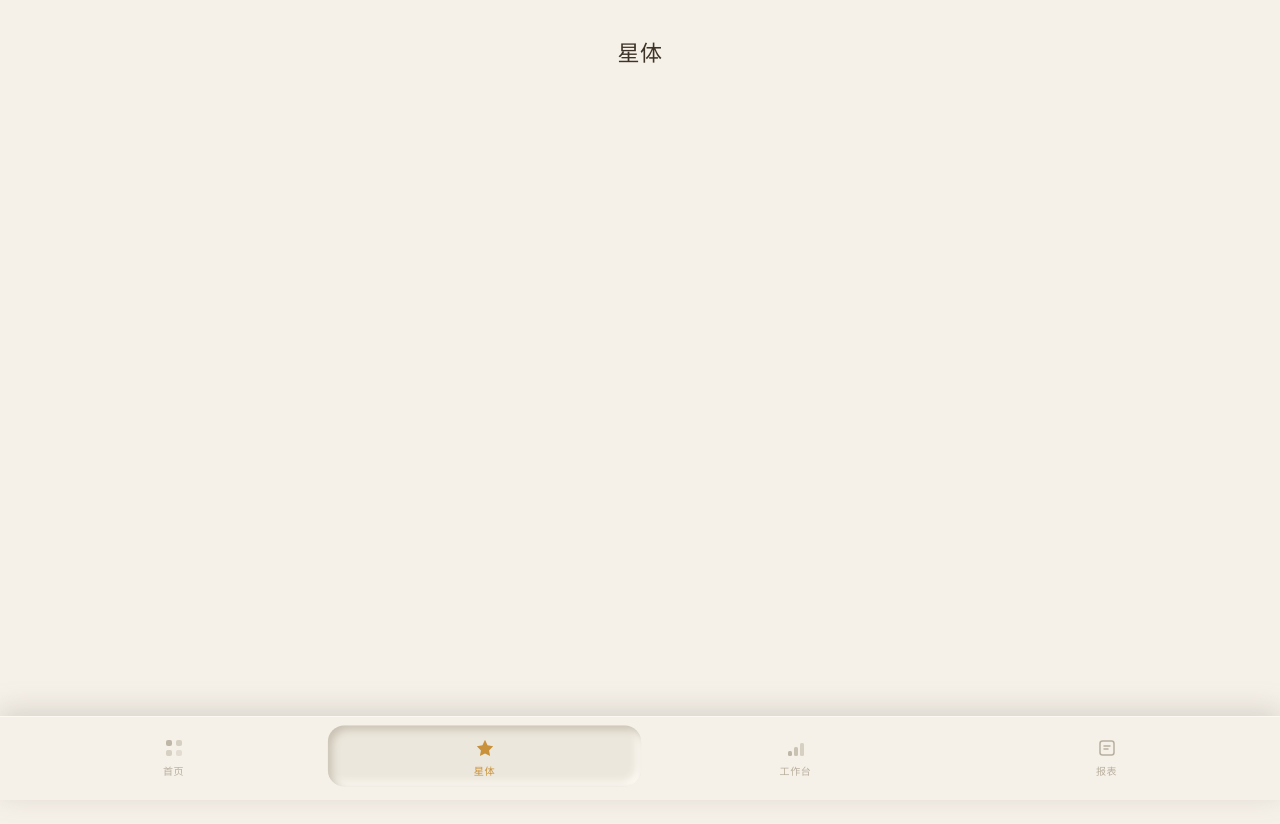
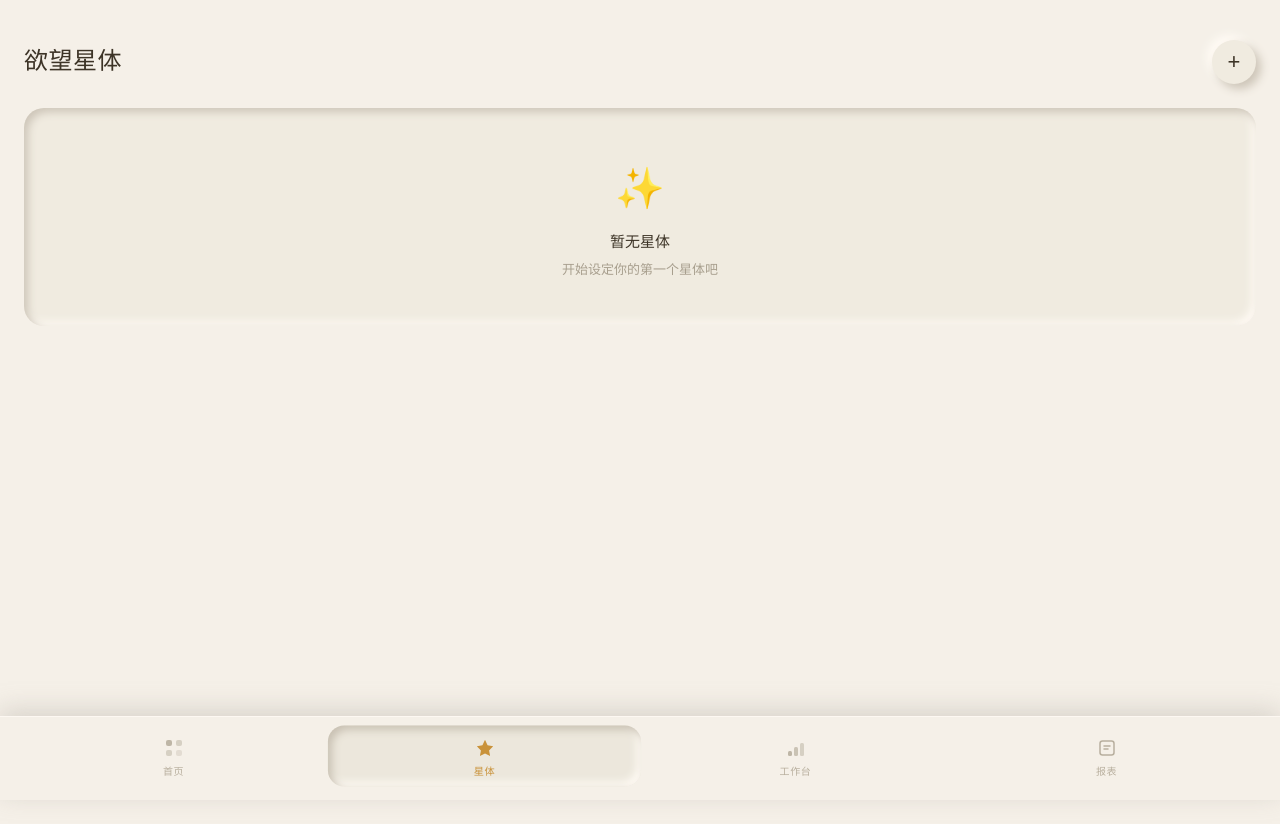
Before and after one commit to YMIR777/qimeng-vault, a React (Vite) app: page /wishes in a window 1280 px wide. Shown: the top 824 px of the page. Before the commit the page ends 800 px from the top, so only its background shows below. Built offline with nearby package versions, Linux system fonts and the light colour scheme.

Commit message:
feat: add Wishes page with horizontal scroll and AddWish modal

```diff
--- a/src/pages/Wishes.tsx
+++ b/src/pages/Wishes.tsx
@@ -1,9 +1,257 @@
+import React, { useState } from 'react';
+import { useWishes } from '../store/useWishes';
+import { WishBottle } from '../components/wishes/WishBottle';
+
+// ── Design Tokens (Cream Neumorphism) ──────────────────────────────
+const css = {
+  bg: '#f5f0e8',
+  card: '#f0ebe0',
+  cardInset: '#e8e3d9',
+  text: '#3d3427',
+  textMuted: '#a89f8e',
+  shadowRaised: '5px 5px 10px #cdc5b8, -5px -5px 10px #fffbf5',
+  shadowInset: 'inset 4px 4px 8px #cdc5b8, inset -4px -4px 8px #fffbf5',
+  spring: 'cubic-bezier(0.34, 1.56, 0.64, 1)',
+} as const;
+
+// ── AddWishModal ──────────────────────────────────────────────────
+interface AddWishModalProps {
+  onConfirm: (data: { name: string; targetPrice: number }) => void;
+  onCancel: () => void;
+}
+
+const AddWishModal: React.FC<AddWishModalProps> = ({ onConfirm, onCancel }) => {
+  const [name, setName] = useState('');
+  const [targetPrice, setTargetPrice] = useState('');
+
+  const handleSubmit = (e: React.FormEvent) => {
+    e.preventDefault();
+    if (!name.trim() || !targetPrice) return;
+    onConfirm({ name: name.trim(), targetPrice: Number(targetPrice) });
+  };
+
+  return (
+    <div
+      style={{
+        position: 'fixed', inset: 0, zIndex: 100,
+        display: 'flex', alignItems: 'center', justifyContent: 'center',
+        background: 'rgba(245,240,232,0.7)',
+        backdropFilter: 'blur(8px)',
+      }}
+      onClick={(e) => { if (e.target === e.currentTarget) onCancel(); }}
+    >
+      <div
+        style={{
+          background: css.card,
+          borderRadius: '20px',
+          padding: '32px 28px',
+          width: '320px',
+          boxShadow: css.shadowRaised,
+        }}
+      >
+        <h3 style={{ margin: '0 0 24px', color: css.text, fontSize: '17px', fontWeight: 500 }}>
+          添加星体
+        </h3>
+        <form onSubmit={handleSubmit}>
+          <div style={{ marginBottom: '16px' }}>
+            <label style={{ display: 'block', color: css.textMuted, fontSize: '12px', marginBottom: '6px' }}>
+              星体名称
+            </label>
+            <input
+              type="text"
+              value={name}
+              onChange={e => setName(e.target.value)}
+              placeholder="比如：新手机"
+              style={{
+                width: '100%', boxSizing: 'border-box',
+                padding: '10px 14px',
+                background: css.bg, border: 'none', borderRadius: '10px',
+                boxShadow: css.shadowInset,
+                color: css.text, fontSize: '14px',
+                outline: 'none',
+              }}
+            />
+          </div>
+          <div style={{ marginBottom: '24px' }}>
+            <label style={{ display: 'block', color: css.textMuted, fontSize: '12px', marginBottom: '6px' }}>
+              目标金额
+            </label>
+            <input
+              type="number"
+              value={targetPrice}
+              onChange={e => setTargetPrice(e.target.value)}
+              placeholder="比如：5000"
+              min="1"
+              style={{
+                width: '100%', boxSizing: 'border-box',
+                padding: '10px 14px',
+                background: css.bg, border: 'none', borderRadius: '10px',
+                boxShadow: css.shadowInset,
+                color: css.text, fontSize: '14px',
+                outline: 'none',
+              }}
+            />
+          </div>
+          <div style={{ display: 'flex', gap: '12px' }}>
+            <button
+              type="button"
+              onClick={onCancel}
+              style={{
+                flex: 1, padding: '10px',
+                background: css.bg, border: 'none', borderRadius: '10px',
+                boxShadow: css.shadowRaised,
+                color: css.textMuted, fontSize: '14px',
+                cursor: 'pointer',
+                transition: `transform 0.2s ${css.spring}`,
+              }}
+              onMouseEnter={e => (e.currentTarget.style.transform = 'scale(0.97)')}
+              onMouseLeave={e => (e.currentTarget.style.transform = 'scale(1)')}
+            >
+              取消
+            </button>
+            <button
+              type="submit"
+              disabled={!name.trim() || !targetPrice}
+              style={{
+                flex: 1, padding: '10px',
+                background: '#e8c97a', border: 'none', borderRadius: '10px',
+                boxShadow: '3px 3px 7px #cdc5b8, -2px -2px 5px #fffbf5',
+                color: css.text, fontSize: '14px', fontWeight: 500,
+                cursor: name.trim() && targetPrice ? 'pointer' : 'not-allowed',
+                opacity: name.trim() && targetPrice ? 1 : 0.5,
+                transition: `transform 0.2s ${css.spring}`,
+              }}
+              onMouseEnter={e => { if (name.trim() && targetPrice) e.currentTarget.style.transform = 'scale(0.97)'; }}
+              onMouseLeave={e => (e.currentTarget.style.transform = 'scale(1)')}
+            >
+              确定
+            </button>
+          </div>
+        </form>
+      </div>
+    </div>
+  );
+};
+
+// ── EmptyState ─────────────────────────────────────────────────────
+const EmptyState: React.FC = () => (
+  <div
+    style={{
+      background: css.card,
+      borderRadius: '20px',
+      padding: '48px 32px',
+      boxShadow: css.shadowInset,
+      textAlign: 'center',
+      margin: '24px 0',
+    }}
+  >
+    <div style={{ fontSize: '40px', marginBottom: '16px' }}>✨</div>
+    <p style={{ margin: '0 0 8px', color: css.text, fontSize: '15px' }}>
+      暂无星体
+    </p>
+    <p style={{ margin: 0, color: css.textMuted, fontSize: '13px' }}>
+      开始设定你的第一个星体吧
+    </p>
+  </div>
+);
+
+// ── AddButton ─────────────────────────────────────────────────────
+const AddButton: React.FC<{ onClick: () => void }> = ({ onClick }) => (
+  <button
+    onClick={onClick}
+    style={{
+      width: '44px', height: '44px',
+      background: css.card, border: 'none', borderRadius: '50%',
+      boxShadow: css.shadowRaised,
+      color: css.text, fontSize: '22px', lineHeight: 1,
+      cursor: 'pointer',
+      transition: `transform 0.2s ${css.spring}`,
+    }}
+    onMouseEnter={e => (e.currentTarget.style.transform = 'scale(1.1)')}
+    onMouseLeave={e => (e.currentTarget.style.transform = 'scale(1)')}
+    onMouseDown={e => (e.currentTarget.style.transform = 'scale(0.93)')}
+    onMouseUp={e => (e.currentTarget.style.transform = 'scale(1.1)')}
+  >
+    +
+  </button>
+);
+
+// ── Wishes Page ───────────────────────────────────────────────────
 export function Wishes() {
+  const { wishes, addWish } = useWishes();
+  const [showModal, setShowModal] = useState(false);
+
+  const handleAddWish = async (data: { name: string; targetPrice: number }) => {
+    await addWish(data);
+    setShowModal(false);
+  };
+
   return (
-    <div style={{ padding: '40px 24px 100px', textAlign: 'center' }}>
-      <h2 style={{ fontFamily: 'var(--font-display)', color: 'var(--text-primary)', fontSize: '22px', fontWeight: 400 }}>
-        星体
-      </h2>
+    <div style={{ padding: '40px 24px 100px', background: css.bg, minHeight: '100vh' }}>
+      {/* Header */}
+      <div style={{ display: 'flex', alignItems: 'center', justifyContent: 'space-between', marginBottom: '24px' }}>
+        <h1
+          style={{
+            margin: 0,
+            fontFamily: 'var(--font-display)',
+            color: css.text,
+            fontSize: '24px',
+            fontWeight: 400,
+          }}
+        >
+          欲望星体
+        </h1>
+        <AddButton onClick={() => setShowModal(true)} />
+      </div>
+
+      {/* Content */}
+      {wishes.length === 0 ? (
+        <EmptyState />
+      ) : (
+        <div
+          style={{
+            display: 'flex',
+            flexDirection: 'row',
+            gap: '16px',
+            overflowX: 'auto',
+            scrollSnapType: 'x mandatory',
+            WebkitOverflowScrolling: 'touch',
+            paddingBottom: '12px',
+            alignItems: 'flex-start',
+          }}
+        >
+          {wishes.map((wish, index) => {
+            // Asymmetric sizes: first card is "large" (2x), others are "small" (1x)
+            const isLarge = index === 0;
+            return (
+              <div
+                key={wish.id}
+                style={{
+                  scrollSnapAlign: 'start',
+                  flexShrink: 0,
+                  width: isLarge ? '200px' : '150px',
+                  transition: `transform 0.3s ${css.spring}`,
+                }}
+              >
+                <WishBottle
+                  name={wish.name}
+                  currentBalance={wish.currentBalance}
+                  targetPrice={wish.targetPrice}
+                  status={wish.status}
+                />
+              </div>
+            );
+          })}
+        </div>
+      )}
+
+      {/* Modal */}
+      {showModal && (
+        <AddWishModal
+          onConfirm={handleAddWish}
+          onCancel={() => setShowModal(false)}
+        />
+      )}
     </div>
   );
 }
```
Also changed, not shown: 2 other files (tests, documents, lock files or other folders).
